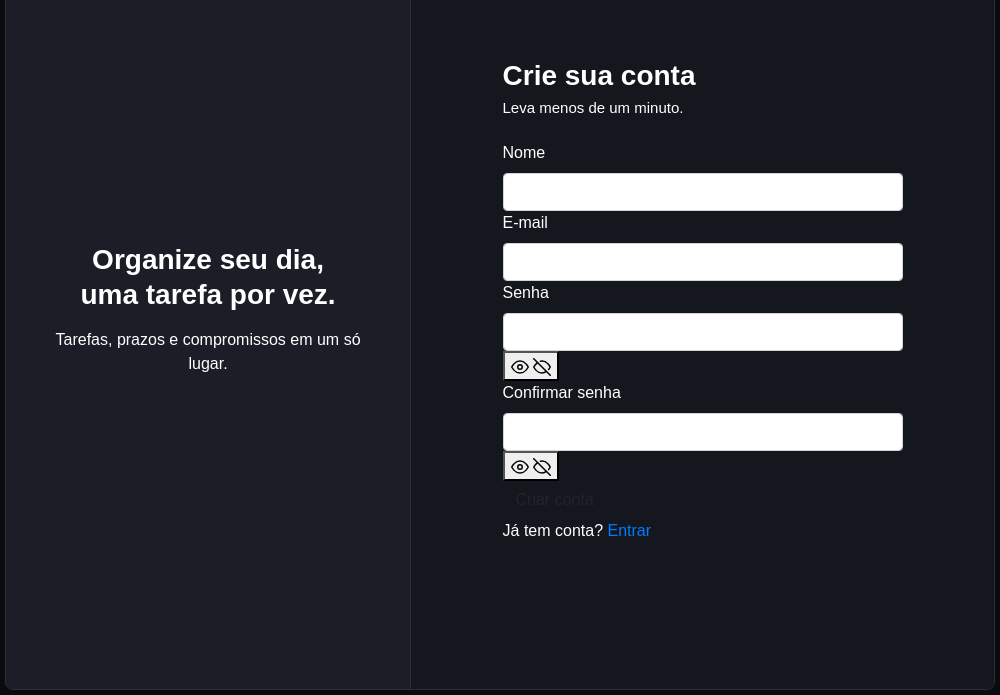
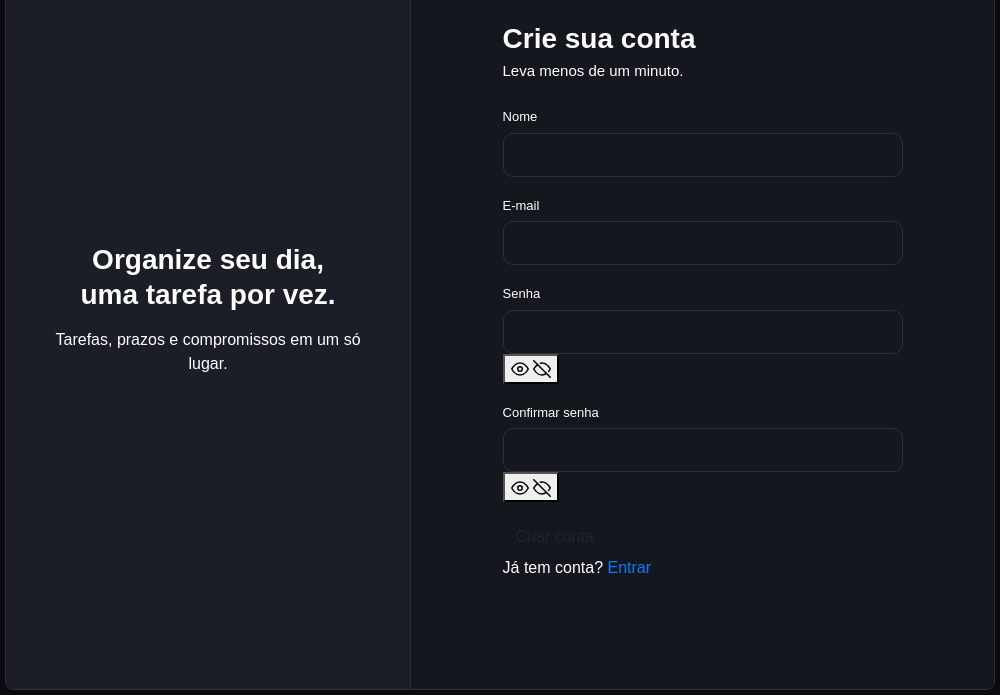
Before and after one commit to ArthurLimaAL/FlowList, an Electron app: page cadastro/erc/cadastro.html in a window 1000 px wide. Shown: the part 105-800 px from the top of the page. Drawn offline with nearby package versions, Linux system fonts and the light colour scheme; a web font is replaced by a local one.

Commit message:
cadastro.css

```diff
--- a/cadastro/erc/cadastro.css
+++ b/cadastro/erc/cadastro.css
@@ -131,3 +131,57 @@ body {
   color: var(--texto-suave);
   margin: 0 0 22px 0;
 }
+/* CAMPOS (sobrescrevem o visual padrão do Bootstrap) */
+.campo {
+  margin-bottom: 16px;
+}
+
+.form-label {
+  font-size: 13px;
+  font-weight: 400;
+  color: var(--texto-suave);
+  margin-bottom: 6px;
+}
+
+.form-control {
+  height: 44px;
+  padding: 0 14px;
+  font-size: 15px;
+  color: var(--texto);
+  background-color: var(--fundo-campo);
+  border: 1px solid var(--borda);
+  border-radius: 10px;
+}
+
+/* Campo em foco (clicado) */
+.form-control:focus {
+  color: var(--texto);
+  background-color: var(--fundo-campo);
+  border-color: var(--azul);
+  box-shadow: 0 0 0 3px rgba(59, 130, 246, 0.25);
+}
+
+/* Impede o navegador de pintar o campo de branco/amarelo
+   quando usa o preenchimento automático */
+.form-control:-webkit-autofill {
+  -webkit-text-fill-color: var(--texto);
+  -webkit-box-shadow: 0 0 0 1000px var(--fundo-campo) inset;
+  caret-color: var(--texto);
+}
+
+/* Mensagem de erro embaixo do campo. */
+.error {
+  display: block;
+  margin-top: 5px;
+  font-size: 13px;
+  color: var(--erro);
+}
+
+.error:empty {
+  display: none;
+}
+
+/* CAMPO DE SENHA + OLHO */
+.campo-senha {
+  position: relative;
+}
```
